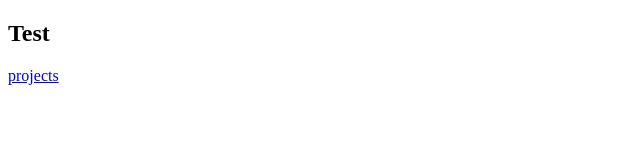
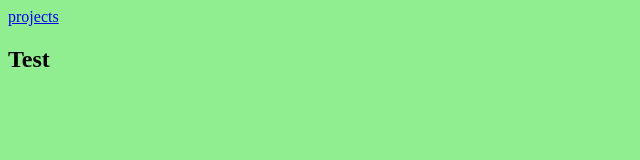
Before and after one commit to StevenWafeek/-Portfolio-project, a plain HTML site: page index.html in a window 1280 px wide. Shown: the whole page, without its empty margins (0-640 px from the left). Drawn offline with Linux system fonts and the light colour scheme.

Commit message:
Updated portfolio project with Steven

```diff
--- a/css/style.css
+++ b/css/style.css
@@ -0,0 +1,9 @@
+body{
+    background-color: blue;
+}
+
+@media screen and (min-width: 480px) {
+    body {
+      background-color: lightgreen;
+    }
+  }
--- a/index.html
+++ b/index.html
@@ -4,9 +4,24 @@
     <meta charset="UTF-8">
     <title>Fork Me! FCC: Test Suite Template</title>
     <link rel="stylesheet" href="css/style.css">
+    <style>
+      body {
+        background-color: pink;
+      }
+
+      @media screen and (min-width: 480px) {
+        body {
+          background-color: lightgreen;
+        }
+      }
+      </style>
   </head>
 
   <body>
+
+    <nav id="navbar">
+      <a href="#welcome-section" id="profile-link" target="_blank">projects</a>
+     </nav>
      <section id="welcome-section" name="projects">
       <h1>Test</h1>
      </section>
@@ -16,12 +31,6 @@
       <a href="https://www.google.com/webhp?hl=en&sa=X&ved=0ahUKEwjyl_2lvZL7AhW2i_0HHcG7BZ8QPAgI"></a>
     </section>
 
-    <nav id="navbar">
-     <a href="#welcome-section" id="profile-link" >projects</a>
-    </nav>
-
-
-
     <script src="https://cdn.freecodecamp.org/testable-projects-fcc/v1/bundle.js"></script>
     <script  src="js/index.js"></script>
   </body>
```
